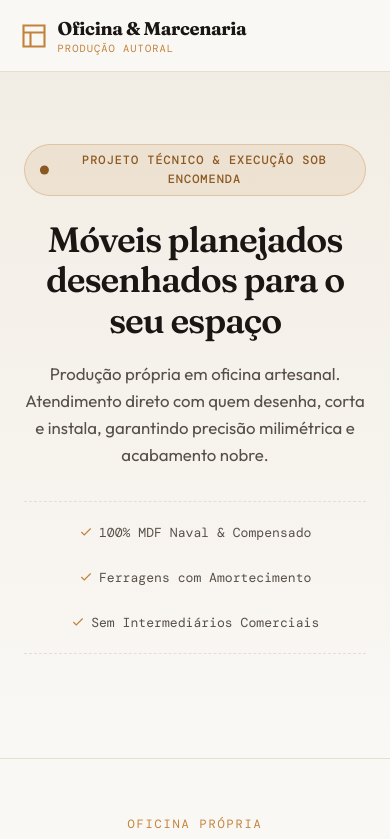
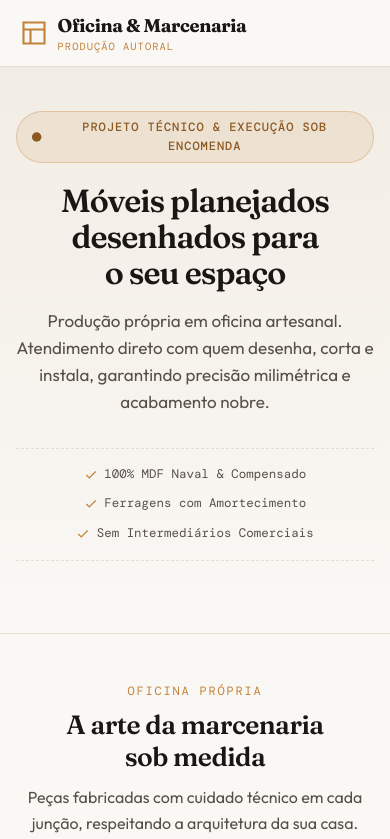
Before and after one commit to EmiyaKiritsugu3/PEX_V, a plain HTML site: page index.html in a window 390 px wide. Shown: the top 839 px of the page. Drawn offline with nearby package versions, Linux system fonts and the light colour scheme; a web font is replaced by a local one.

Commit message:
ui: micro-ritmo hero/secoes/cards/mobile 360px

```diff
--- a/index.html
+++ b/index.html
@@ -61,9 +61,10 @@ body {
   top: 0;
   z-index: 50;
   background: rgba(250, 248, 245, 0.94);
+  -webkit-backdrop-filter: blur(8px);
   backdrop-filter: blur(8px);
   border-bottom: 1px solid var(--line-subtle);
-  padding: 0.85rem 1.25rem;
+  padding: 0.7rem 1.25rem;
 }
 
 .nav-inner {
@@ -94,6 +95,7 @@ body {
   font-weight: 700;
   font-size: 1.15rem;
   letter-spacing: -0.02em;
+  text-wrap: balance;
 }
 
 .brand-sub {
@@ -134,14 +136,14 @@ body {
 
 /* Hero Section */
 header.hero {
-  padding: 4.5rem 1.5rem 4rem;
+  padding: 3.75rem 1.5rem 3.25rem;
   background: linear-gradient(180deg, var(--bg-sand) 0%, var(--bg-linen) 100%);
   border-bottom: 1px solid var(--line-subtle);
   position: relative;
 }
 
 .hero-inner {
-  max-width: 860px;
+  max-width: 820px;
   margin: 0 auto;
   text-align: center;
 }
@@ -160,23 +162,24 @@ header.hero {
   font-weight: 500;
   letter-spacing: 0.08em;
   text-transform: uppercase;
-  margin-bottom: 1.5rem;
+  margin-bottom: 1.25rem;
 }
 
 .hero h1 {
   font-family: 'Fraunces', Georgia, serif;
-  font-size: clamp(2.2rem, 5.5vw, 3.6rem);
+  font-size: clamp(2rem, 5vw + 0.5rem, 3.4rem);
   font-weight: 600;
-  line-height: 1.15;
+  line-height: 1.12;
   letter-spacing: -0.03em;
+  text-wrap: balance;
   color: var(--ink-walnut);
-  margin: 0 0 1.25rem;
+  margin: 0 0 1rem;
 }
 
 .hero p.lead {
-  font-size: clamp(1.05rem, 2.2vw, 1.25rem);
+  font-size: clamp(1rem, 1.5vw + 0.7rem, 1.2rem);
   color: var(--ink-muted);
-  max-width: 640px;
+  max-width: 60ch;
   margin: 0 auto 2rem;
   line-height: 1.6;
 }
@@ -185,9 +188,9 @@ header.hero {
   display: flex;
   flex-wrap: wrap;
   justify-content: center;
-  gap: 1.5rem 2rem;
-  margin: 2rem 0 2.5rem;
-  padding: 1.25rem 1rem;
+  gap: 0.75rem 1.5rem;
+  margin: 1.75rem 0 2rem;
+  padding: 1rem;
   border-top: 1px dashed var(--line-subtle);
   border-bottom: 1px dashed var(--line-subtle);
   font-family: 'DM Mono', monospace;
@@ -218,7 +221,7 @@ header.hero {
   font-family: 'Outfit', sans-serif;
   font-weight: 600;
   font-size: 0.98rem;
-  transition: all 0.2s ease;
+  transition: background-color 0.2s ease, transform 0.2s ease, box-shadow 0.2s ease;
   cursor: pointer;
   border: none;
 }
@@ -253,15 +256,16 @@ header.hero {
 
 /* Sections General */
 section {
-  padding: 5rem 1.5rem;
+  padding: 4rem 1.5rem;
   max-width: 1120px;
   margin: 0 auto;
+  scroll-margin-top: 4rem;
 }
 
 .section-head {
   text-align: center;
   max-width: 700px;
-  margin: 0 auto 3.5rem;
+  margin: 0 auto 2.75rem;
 }
 
 .section-tag {
@@ -276,25 +280,29 @@ section {
 
 .section-head h2 {
   font-family: 'Fraunces', Georgia, serif;
-  font-size: clamp(1.8rem, 3.8vw, 2.6rem);
+  font-size: clamp(1.65rem, 3vw + 0.7rem, 2.5rem);
   font-weight: 600;
+  line-height: 1.2;
   letter-spacing: -0.02em;
+  text-wrap: balance;
   margin: 0 0 0.8rem;
   color: var(--ink-walnut);
 }
 
 .section-head p {
   color: var(--ink-muted);
-  font-size: 1.05rem;
-  margin: 0;
+  font-size: 1rem;
+  line-height: 1.6;
+  max-width: 58ch;
+  margin: 0 auto;
 }
 
 /* Section Sobre */
 .about-grid {
   display: grid;
   grid-template-columns: 1.1fr 0.9fr;
-  gap: 3rem;
-  align-items: center;
+  gap: 2.5rem;
+  align-items: start;
 }
 
 .about-content h3 {
@@ -313,8 +321,8 @@ section {
 .about-features {
   display: grid;
   grid-template-columns: 1fr 1fr;
-  gap: 1.25rem;
-  margin-top: 2rem;
+  gap: 1rem;
+  margin-top: 1.75rem;
 }
 
 .feat-card {
@@ -408,18 +416,18 @@ section {
 .gallery-grid {
   display: grid;
   grid-template-columns: repeat(auto-fill, minmax(280px, 1fr));
-  gap: 1.75rem;
+  gap: 1.5rem;
 }
 
 .card {
   background: var(--bg-card);
   border: 1px solid var(--line-subtle);
   border-radius: 8px;
-  padding: 1.25rem;
+  padding: 1.1rem;
   display: flex;
   flex-direction: column;
   box-shadow: var(--shadow-warm);
-  transition: transform 0.2s ease, box-shadow 0.2s ease;
+  transition: transform 0.2s ease, box-shadow 0.2s ease, border-color 0.2s ease;
 }
 
 .card:hover {
@@ -658,8 +666,21 @@ footer p {
 }
 
 @media (max-width: 480px) {
+  header.hero {
+    padding: 2.75rem 1rem 2.5rem;
+  }
+  .specs-strip {
+    gap: 0.6rem 1rem;
+    font-size: 0.78rem;
+  }
   section {
-    padding: 3.5rem 1rem;
+    padding: 3rem 1rem;
+  }
+  .section-head {
+    margin-bottom: 2rem;
+  }
+  .about-features {
+    grid-template-columns: 1fr;
   }
   .card {
     padding: 1rem;
```
